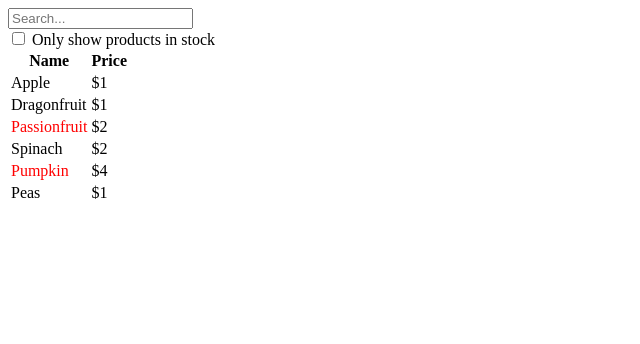
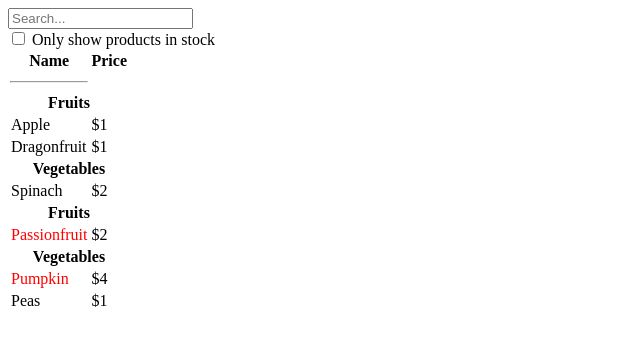
Before and after one commit to boriskzd/thinking-in-react, a React (Vite) app: page / in a window 1280 px wide. Shown: the top 344 px of the page, without its empty margins (0-640 px from the left). Built offline with nearby package versions, Linux system fonts and the light colour scheme.

Commit message:
create different object

```diff
--- a/src/components/ProductCategoryRow.jsx
+++ b/src/components/ProductCategoryRow.jsx
@@ -1,3 +1,7 @@
-export default function ProductCategoryRow() {
-	return <div>Fruits or Vegetables</div>;
+export default function ProductCategoryRow({ category }) {
+	return (
+		<tr style={{ fontWeight: "bold", textAlign: "center" }}>
+			<td colSpan={2}>{category}</td>
+		</tr>
+	);
 }
--- a/src/components/ProductRow.jsx
+++ b/src/components/ProductRow.jsx
@@ -1,6 +1,4 @@
 export default function ProductRow({ product }) {
-	console.log(product);
-
 	// if product is out of stock, display it RED
 	const name = product.stocked ? (
 		product.name
--- a/src/components/ProductTable.jsx
+++ b/src/components/ProductTable.jsx
@@ -1,7 +1,54 @@
 import ProductRow from "./ProductRow";
+import ProductCategoryRow from "./ProductCategoryRow";
 
 export default function ProductTable({ products }) {
-	console.log(products);
+	console.log("products: ", products);
+
+	// Fruits, Vegetables
+
+	const categories = {};
+
+	products.forEach((item) => {
+		// console.log(groups);
+		// console.log(item);
+		const { category, ...rest } = item;
+		console.log(category, rest);
+
+		if (!categories[category]) {
+			console.log(" there is no ", categories[category]);
+			categories[category] = [];
+
+			console.log(categories[category]);
+		}
+
+		{
+			// categories[category];
+			console.warn(categories[category]);
+		}
+
+		categories[category].push(item);
+	});
+
+	console.log("groupedItems - categories");
+	console.log(categories);
+
+	// chat gpt code
+
+	const rows = [];
+	let lastCategory = null;
+
+	products.forEach((product) => {
+		if (product.category !== lastCategory) {
+			rows.push(
+				<ProductCategoryRow
+					category={product.category}
+					key={product.category}
+				/>
+			);
+		}
+		rows.push(<ProductRow product={product} key={product.name} />);
+		lastCategory = product.category;
+	});
 
 	return (
 		<table>
@@ -12,9 +59,14 @@ export default function ProductTable({ products }) {
 				</tr>
 			</thead>
 			<tbody>
-				{products.map((product) => (
-					<ProductRow product={product} />
-				))}
+				{<hr />}
+				{rows}
+				{/* {<hr />} */}
+				{/* {rowsFinal} */}
+				{/* {<hr />}
+				{products.map((rows) => (
+					<ProductRow product={rows} />
+				))} */}
 			</tbody>
 		</table>
 	);
--- a/src/utils/products.json
+++ b/src/utils/products.json
@@ -7,16 +7,16 @@
 		"name": "Dragonfruit"
 	},
 	{
+		"category": "Vegetables",
+		"price": "$2",
+		"stocked": true,
+		"name": "Spinach"
+	},
+	{
 		"category": "Fruits",
 		"price": "$2",
 		"stocked": false,
 		"name": "Passionfruit"
-	},
-	{
-		"category": "Vegetables",
-		"price": "$2",
-		"stocked": true,
-		"name": "Spinach"
 	},
 	{
 		"category": "Vegetables",
```
